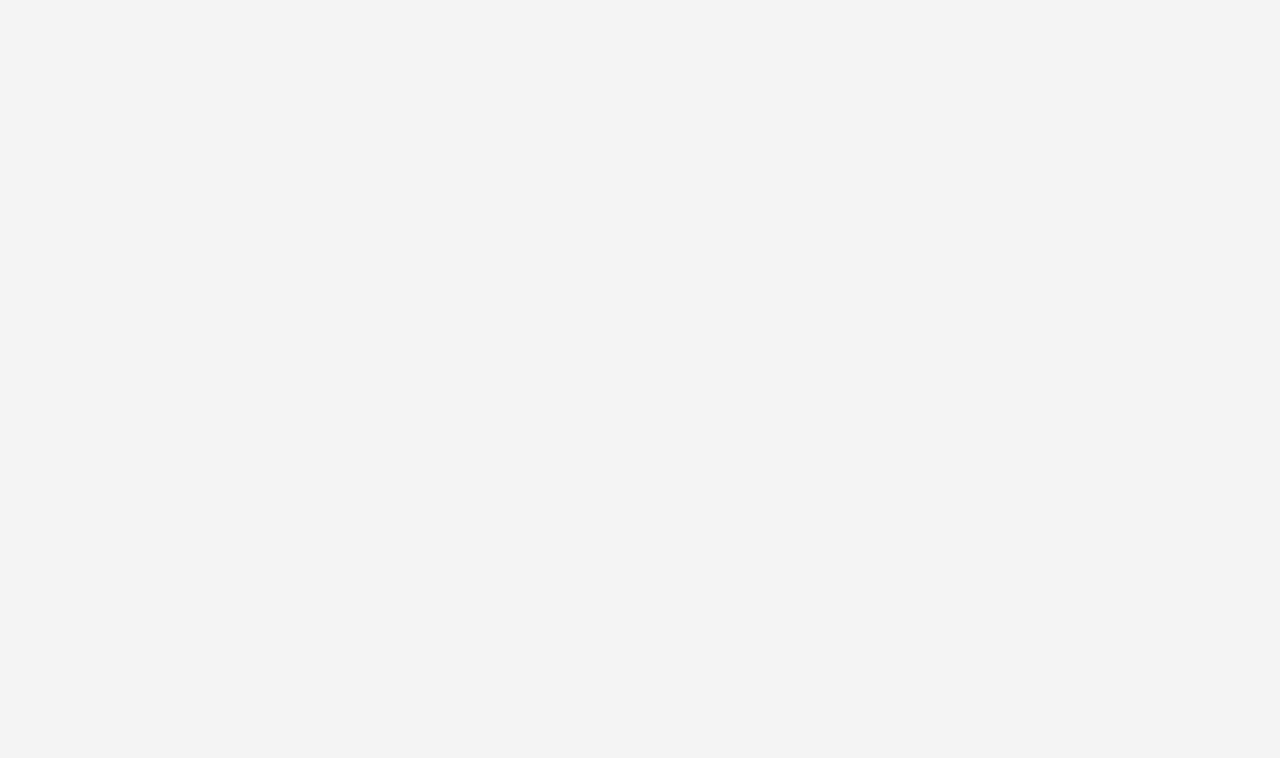
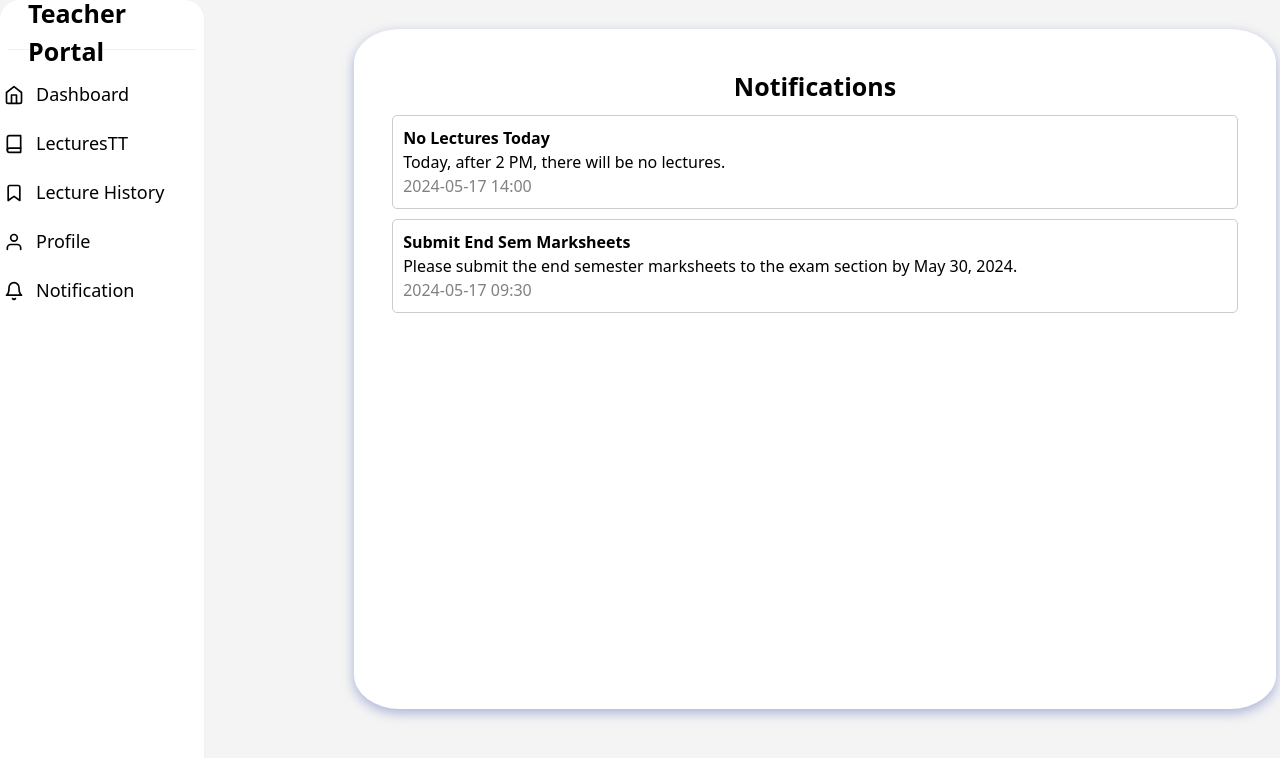
Before and after one commit to VedantKale08/FacultyPortal-MiniProject, a React (Create React App) app: page /TeacherNotification in a window 1280 px wide. Before the commit this address had no page. Shown: the top 758 px of the page. Built offline with nearby package versions, Linux system fonts and the light colour scheme.

Commit message:
added notification file

```diff
--- a/src/App.js
+++ b/src/App.js
@@ -16,6 +16,7 @@ import AllTeachers from "./components/AdminPortal/AllTeachers";
 import LecturesTT from "./components/AdminPortal/LecturesTT";
 import AdminLectureHistory from "./components/AdminPortal/LectureHistory";
 import SideBarTeacher from "./components/TeacherPortal/SideBarTeacher";
+import TeacherNotification from "./components/TeacherPortal/TeacherNotification";
 
 function App() {
   return (
@@ -29,9 +30,9 @@ function App() {
             path="/Dashboard"
             element={
               <>
-                <SideBar_Teacher>
+                <SideBarTeacher>
                   <Dashboard />
-                </SideBar_Teacher>
+                </SideBarTeacher>
               </>
             }
           />
@@ -99,12 +100,25 @@ function App() {
           />
 
           <Route
+            path="/TeacherNotification"
+            element={
+              <>
+                <SideBarTeacher>
+                  <TeacherNotification/>
+                </SideBarTeacher>
+              </>
+            }
+          />
+
+
+
+          <Route
             path="/teacher_profile"
             element={
               <>
-                <SideBar_Teacher>
+                <SideBarTeacher>
                   <TeacherProfile />
-                </SideBar_Teacher>
+                </SideBarTeacher>
               </>
             }
           />
--- a/src/components/TeacherPortal/Dashboard.js
+++ b/src/components/TeacherPortal/Dashboard.js
@@ -45,7 +45,6 @@ const Dashboard = () => {
           p={6}
           borderRadius="xl"
           bg="#ffffff"
-          // bg={useColorModeValue("white", "gray.700")}
           borderRadius="10%"
           boxShadow="rgba(54, 82, 173, 0.4) 0px 4px 12px"
         >
--- a/src/components/TeacherPortal/SideBarTeacher.js
+++ b/src/components/TeacherPortal/SideBarTeacher.js
@@ -8,7 +8,7 @@ import {
 
   useColorModeValue,
 } from "@chakra-ui/react";
-import { FiBook, FiUser,FiHome, FiSettings, FiBookmark } from "react-icons/fi";
+import { FiBook, FiUser,FiHome, FiSettings, FiBookmark, FiBell } from "react-icons/fi";
 
 const SidebarContent = () => {
   const LinkItems = [
@@ -16,6 +16,7 @@ const SidebarContent = () => {
     { name: "LecturesTT", icon: FiBook, to: "/teacherLectureTT" },
     { name: "Lecture History", icon: FiBookmark, to: "/lecture_history" },
     { name: "Profile", icon: FiUser, to: "/teacher_profile" },
+    { name: "Notification", icon: FiBell, to: "/TeacherNotification" },
   ];
 
   return (
--- /dev/null
+++ b/src/components/TeacherPortal/TeacherNotification.js
@@ -0,0 +1,36 @@
+import React from 'react';
+
+const TeacherNotification = () => {
+  // Dummy data for notifications
+  const notifications = [
+    {
+      id: 1,
+      title: "No Lectures Today",
+      message: "Today, after 2 PM, there will be no lectures.",
+      timestamp: "2024-05-17 14:00",
+    },
+    {
+      id: 2,
+      title: "Submit End Sem Marksheets",
+      message: "Please submit the end semester marksheets to the exam section by May 30, 2024.",
+      timestamp: "2024-05-17 09:30",
+    },
+    // Add more dummy notifications as needed
+  ];
+
+  return (
+    <div style={{marginLeft:"350px", backgroundColor:"#ffffff", minHeight:"680px",marginTop:"2%", borderRadius:"5%", padding:"3%", maxWidth:"1000px", boxShadow:"rgba(54, 82, 173, 0.4) 0px 4px 12px"}}>
+      <h1 style={{fontWeight:"bold", fontSize:"25px", textAlign:"center"}}>Notifications</h1>
+      {notifications.map(notification => (
+        <div key={notification.id} style={{ border: '1px solid #ccc', borderRadius: '5px', padding: '10px', margin: '10px 0' }}>
+          <h2 style={{fontWeight:"bold"}}>{notification.title}</h2>
+          <p>{notification.message}</p>
+          <p style={{color:"gray"}}>{notification.timestamp}</p>
+        </div>
+      ))}
+    </div>
+
+  );
+};
+
+export default TeacherNotification;
```
